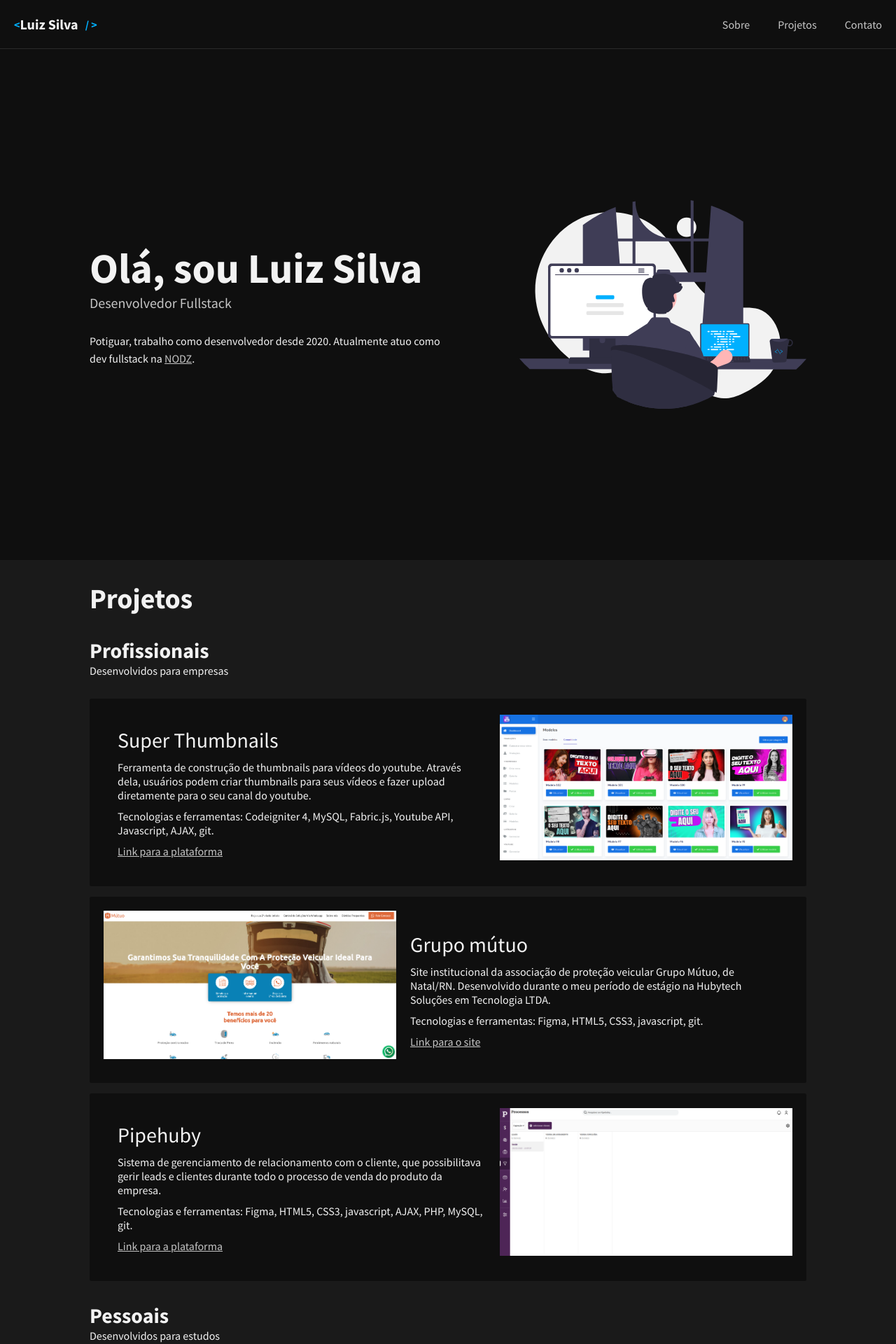
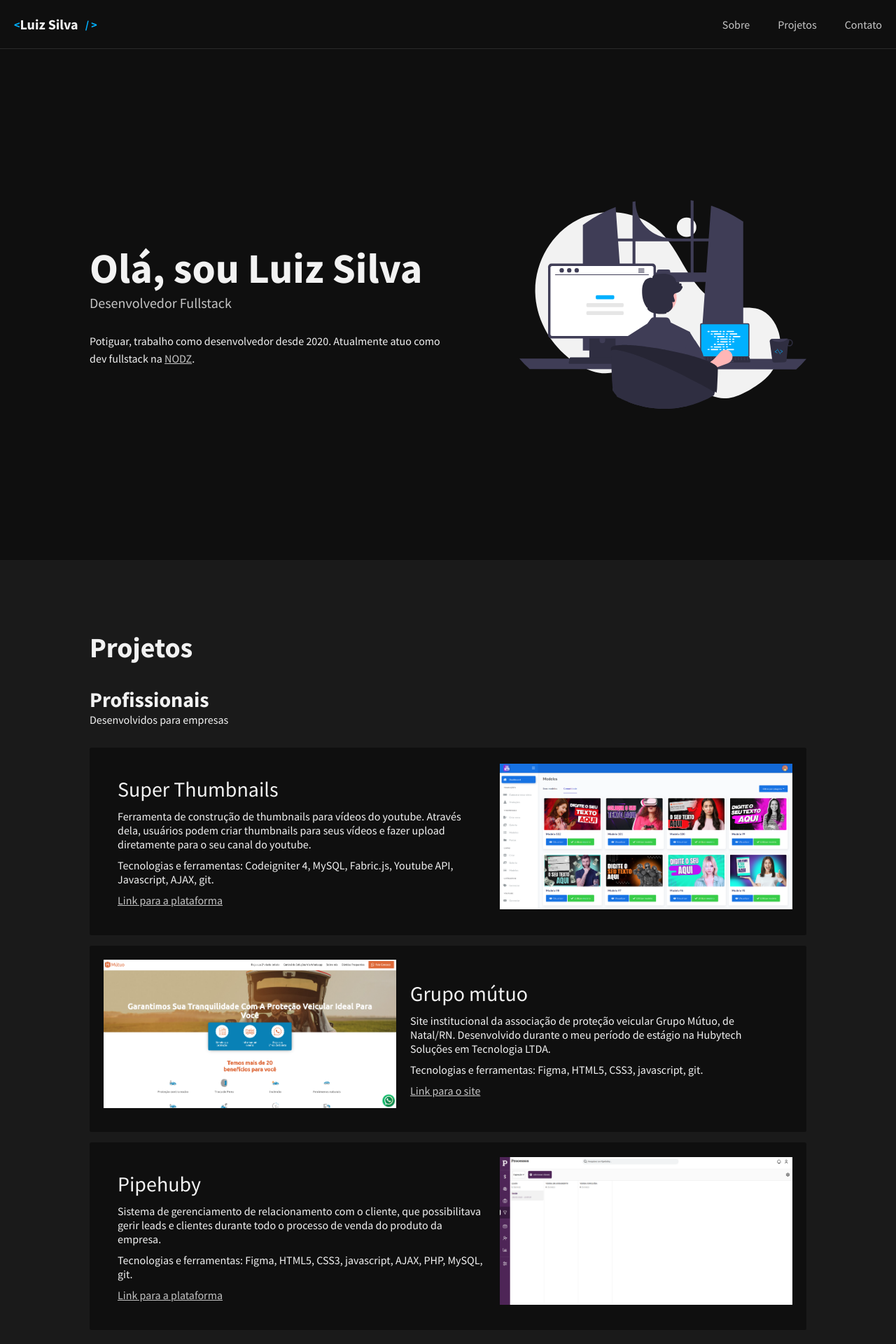
Before and after one commit to lu1zf/lu1zf.github.io, a React (Create React App) app: page / in a window 1280 px wide. Shown: the top 1920 px of the page at 70% size. Built offline with nearby package versions, Linux system fonts and the light colour scheme.

Commit message:
feat(styles): Adds margin-top for sections

```diff
--- a/src/global.css
+++ b/src/global.css
@@ -44,6 +44,10 @@ body {
   margin: 0 auto;
 }
 
+section+section {
+  padding-top: var(--nav-height);
+}
+
 h1 {
   font-size: 6rem;
 }
```
